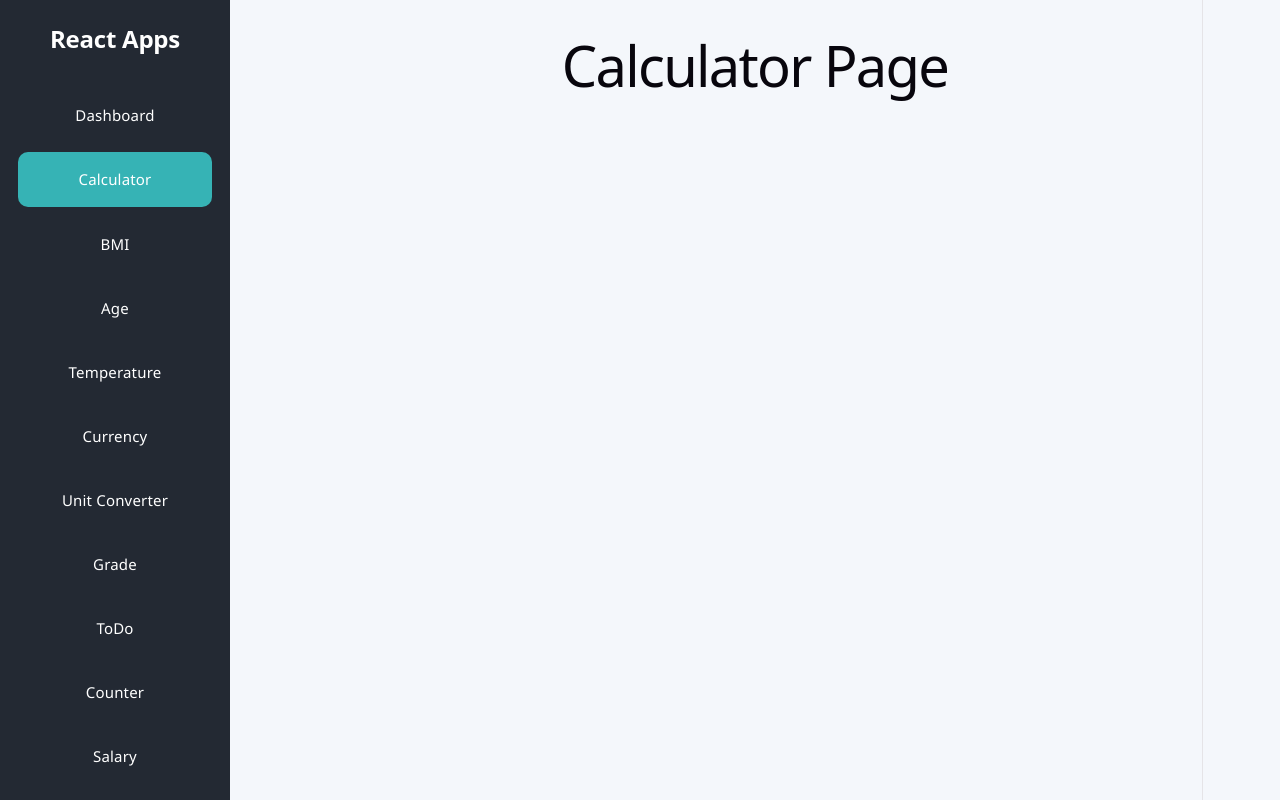
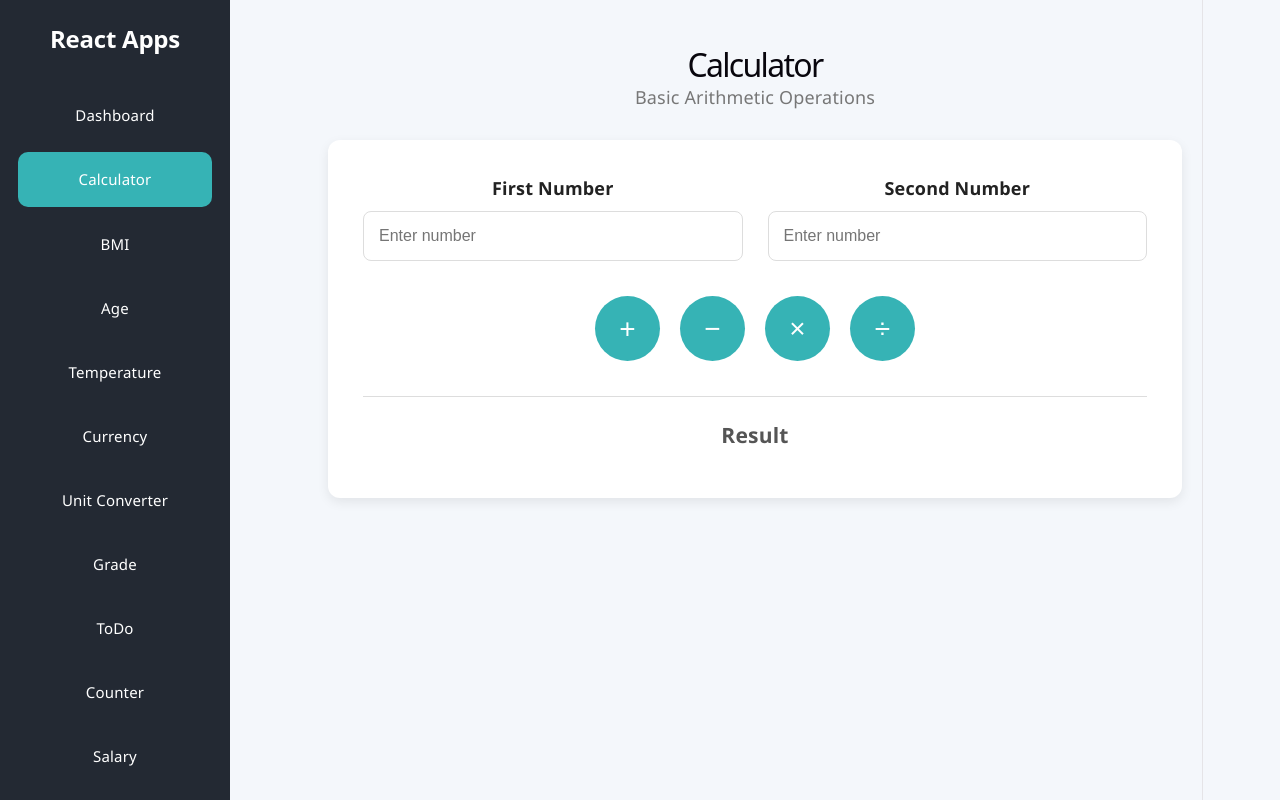
Before and after one commit to NaimaMuse/React-Mini-Apps, a React (Vite) app in the folder my-react-app/: page /calculator in a window 1280 px wide. Built offline with nearby package versions, Linux system fonts and the light colour scheme.

Commit message:
created the calculator app and its design

```diff
--- a/my-react-app/src/App.css
+++ b/my-react-app/src/App.css
@@ -259,3 +259,108 @@ body{
 }
 
 }
+/* ===========================
+   Calculator
+=========================== */
+
+.calculator-page{
+    width:100%;
+}
+
+.calculator-header{
+    margin-bottom:30px;
+}
+
+.calculator-header h1{
+    font-size:32px;
+    margin-bottom:6px;
+}
+
+.calculator-header p{
+    color:#777;
+}
+
+.calculator-card{
+    background:white;
+    border-radius:12px;
+    padding:35px;
+    box-shadow:0 4px 12px rgba(0,0,0,.08);
+}
+
+/* Row */
+
+.input-row{
+    display:flex;
+    align-items:flex-end;
+    gap:25px;
+}
+
+.input-box{
+    flex:1;
+}
+
+.input-box label{
+    display:block;
+    margin-bottom:10px;
+    font-weight:600;
+}
+
+.calculator-input{
+    width:100%;
+    padding:15px;
+    border:1px solid #ddd;
+    border-radius:8px;
+    font-size:16px;
+}
+
+.equal-sign{
+    font-size:40px;
+    font-weight:bold;
+    color:#36b3b5;
+    padding-bottom:8px;
+}
+
+/* Buttons */
+
+.calculator-buttons{
+    display:flex;
+    justify-content:center;
+    gap:20px;
+    margin:35px 0;
+}
+
+.calculator-buttons button{
+    width:65px;
+    height:65px;
+    border:none;
+    border-radius:50%;
+    background:#36b3b5;
+    color:white;
+    font-size:28px;
+    cursor:pointer;
+    transition:.3s;
+}
+
+.calculator-buttons button:hover{
+    background:#2a9c9d;
+    transform:scale(1.08);
+}
+
+/* Result */
+
+.calculator-result{
+    border-top:1px solid #ddd;
+    padding-top:25px;
+    text-align:center;
+}
+
+.calculator-result h3{
+    margin-bottom:15px;
+    color:#555;
+}
+
+.result-value{
+    font-size:34px;
+    font-weight:bold;
+    color:#36b3b5;
+}
--- a/my-react-app/src/Pages/Calculator.jsx
+++ b/my-react-app/src/Pages/Calculator.jsx
@@ -1,5 +1,95 @@
+import { useState } from "react";
+
 function Calculator() {
-  return <h1>Calculator Page</h1>;
+  const [num1, setNum1] = useState("");
+  const [num2, setNum2] = useState("");
+  const [result, setResult] = useState("");
+
+  function add() {
+    setResult(Number(num1) + Number(num2));
+  }
+
+  function subtract() {
+    setResult(Number(num1) - Number(num2));
+  }
+
+  function multiply() {
+    setResult(Number(num1) * Number(num2));
+  }
+
+  function divide() {
+    if (Number(num2) === 0) {
+      setResult("Cannot divide by zero");
+    } else {
+      setResult(Number(num1) / Number(num2));
+    }
+  }
+
+  return (
+   <div className="calculator-page">
+
+  <div className="calculator-header">
+    <h1>Calculator</h1>
+    <p>Basic Arithmetic Operations</p>
+  </div>
+
+  <div className="calculator-card">
+
+    <div className="input-row">
+
+      <div className="input-box">
+        <label>First Number</label>
+
+        <input
+          className="calculator-input"
+          type="number"
+          placeholder="Enter number"
+          value={num1}
+          onChange={(e) => setNum1(e.target.value)}
+        />
+      </div>
+
+
+      <div className="input-box">
+        <label>Second Number</label>
+
+        <input
+          className="calculator-input"
+          type="number"
+          placeholder="Enter number"
+          value={num2}
+          onChange={(e) => setNum2(e.target.value)}
+        />
+      </div>
+
+    </div>
+
+    <div className="calculator-buttons">
+
+      <button onClick={add}>+</button>
+
+      <button onClick={subtract}>−</button>
+
+      <button onClick={multiply}>×</button>
+
+      <button onClick={divide}>÷</button>
+
+    </div>
+
+    <div className="calculator-result">
+
+      <h3>Result</h3>
+
+      <div className="result-value">
+        {result}
+      </div>
+
+    </div>
+
+  </div>
+
+</div>
+  );
 }
 
 export default Calculator;
```
